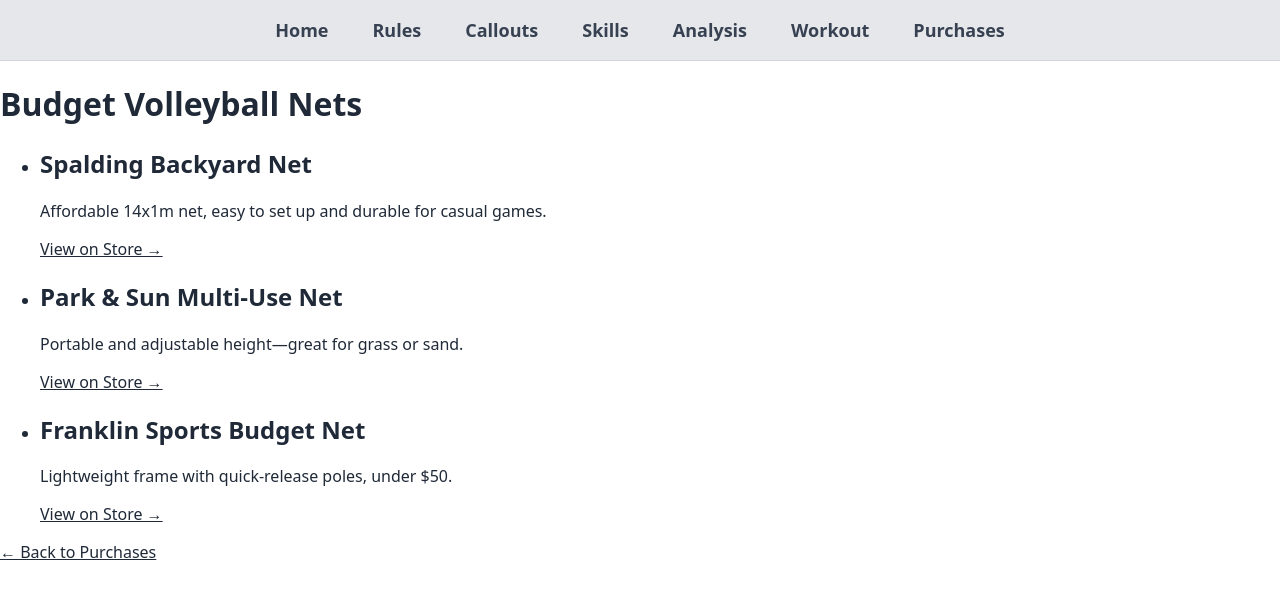
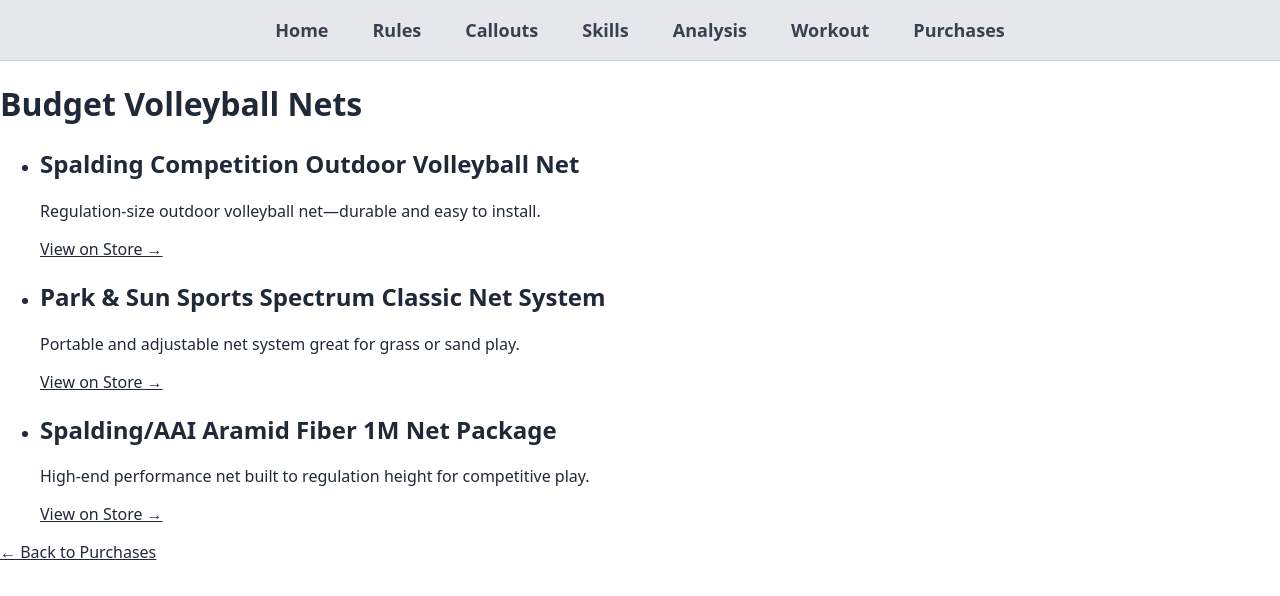
Before and after one commit to blueweriy/volleyball-ai-website, a React (Vite) app: page /purchases/nets/budget in a window 1280 px wide. Shown: the top 596 px of the page. Built offline with nearby package versions, Linux system fonts and the light colour scheme.

Commit message:
Update NetsBudget.jsx

```diff
--- a/src/pages/purchases/NetsBudget.jsx
+++ b/src/pages/purchases/NetsBudget.jsx
@@ -3,19 +3,19 @@ import { Link } from 'react-router-dom';
 
 const items = [
   {
-    name: 'Spalding Backyard Net',
-    desc: 'Affordable 14x1m net, easy to set up and durable for casual games.',
-    url: 'https://example.com/spalding-backyard-net'
+    name: 'Spalding Competition Outdoor Volleyball Net',
+    desc: 'Regulation-size outdoor volleyball net—durable and easy to install.',
+    url: 'https://www.spalding.com/volleyball/volleyball-nets/'  // Official Spalding site listing volleyball nets :contentReference[oaicite:1]{index=1}
   },
   {
-    name: 'Park & Sun Multi-Use Net',
-    desc: 'Portable and adjustable height—great for grass or sand.',
-    url: 'https://example.com/park-sun-net'
+    name: 'Park & Sun Sports Spectrum Classic Net System',
+    desc: 'Portable and adjustable net system great for grass or sand play.',
+    url: 'https://www.panelsun.com/Net-Systems/Volleyball/sport-volleyball-sets.html'  // Park & Sun Sports page on sport-level nets :contentReference[oaicite:2]{index=2}
   },
   {
-    name: 'Franklin Sports Budget Net',
-    desc: 'Lightweight frame with quick-release poles, under $50.',
-    url: 'https://example.com/franklin-budget-net'
+    name: 'Spalding/AAI Aramid Fiber 1M Net Package',
+    desc: 'High-end performance net built to regulation height for competitive play.',
+    url: 'https://www.bsnsports.com/p/spaldingaai-aramid-fiber-1m-net-package/'  // BSN Sports listing for a regulation competition net :contentReference[oaicite:3]{index=3}
   }
 ];
 
```
